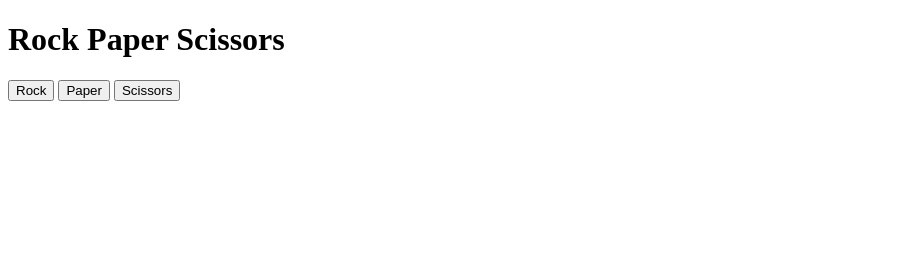
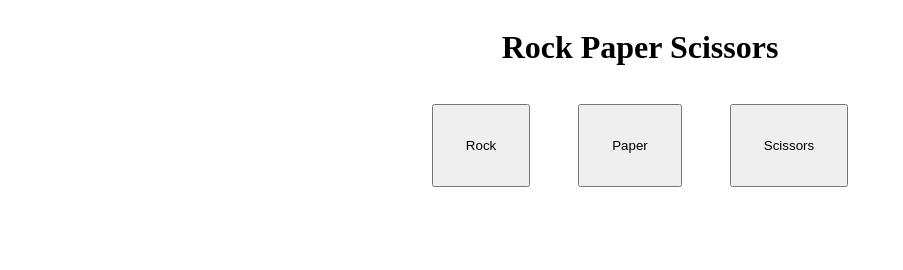
Before and after one commit to davinpark32/rock-paper-scissors, a plain HTML site: page index.html in a window 1280 px wide. Shown: the whole page, without its empty margins (0-903 px from the left). Drawn offline with Linux system fonts and the light colour scheme.

Commit message:
add basic styling

```diff
--- a/index.html
+++ b/index.html
@@ -9,14 +9,15 @@
     <body>
         <h1>Rock Paper Scissors</h1>
         <div id="menu">
-
             <button id="rock">Rock</button>
             <button id="paper">Paper</button>
             <button id="scissors">Scissors</button>
         </div>
 
+        <div class="text">
         <div id="result"></div>
         <div id="score"></div>
         <div id="final"></div>
+        </div>
     </body>
 </html>
--- a/styles.css
+++ b/styles.css
@@ -0,0 +1,27 @@
+body {
+    display: flex;
+    flex-direction: column;
+    align-items: center;
+    justify-content: space-evenly;
+}
+
+#menu {
+    display: flex;
+    justify-content: space-evenly;
+    gap: 3rem;
+    padding-top: 1rem;
+}
+
+button {
+    display: flex;
+    padding: 2rem;
+    justify-content: space-around;
+}
+
+.text {
+    display: flex;
+    flex-direction: column;
+    align-items: center;
+    gap: 1.5rem;
+    padding-top: 2rem;
+}
```
